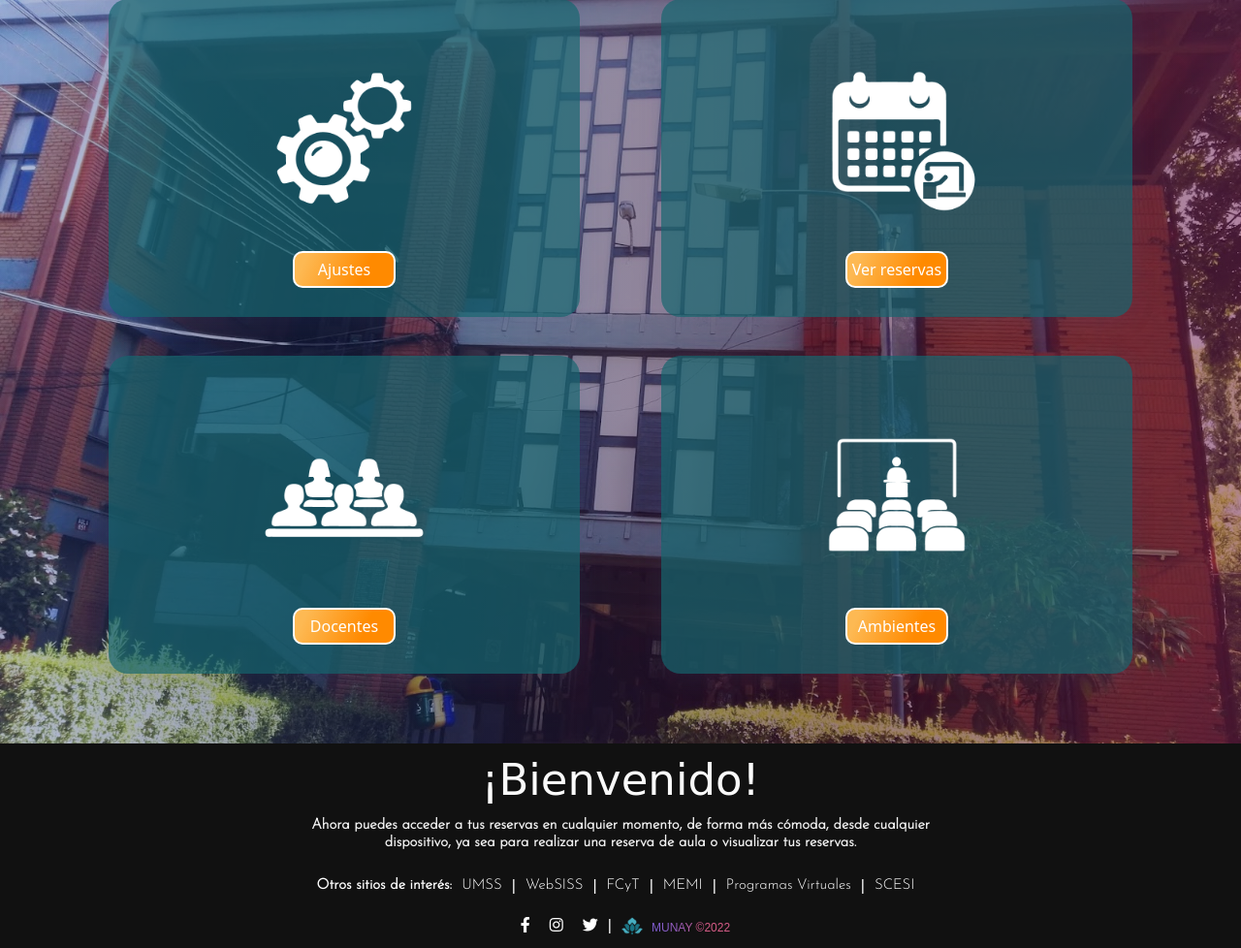
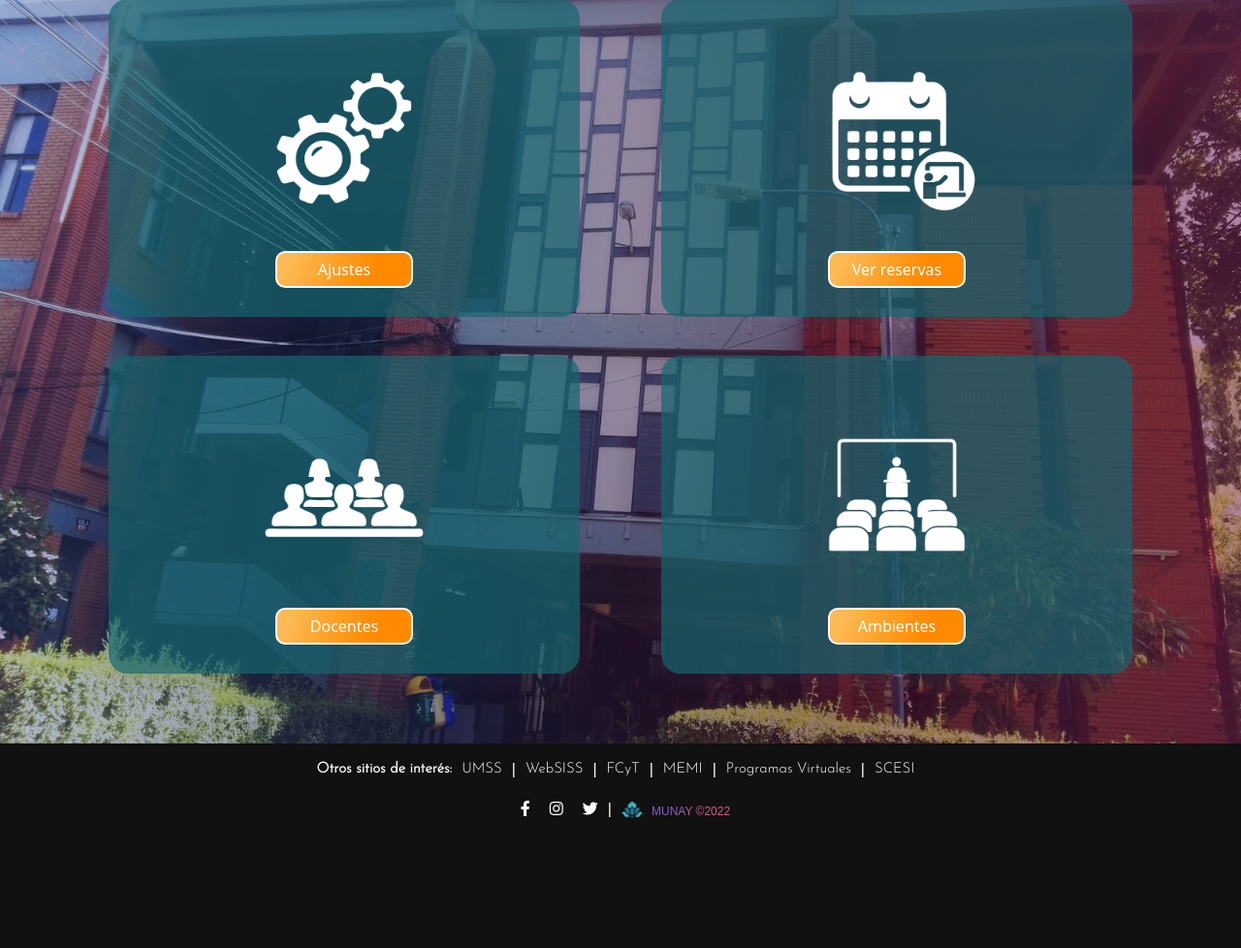
Before and after one commit to Yarias2106/Sistema_Reserva_Aulas, a Django app: page /VistaAdmin/ in a window 1280 px wide. Shown: the part 108-1086 px from the top of the page at 97% size. After the commit the page ends 952 px from the top, so only its background shows below. Run offline with Django 3.2, Linux system fonts and the light colour scheme; a user stored in the database is signed in; data comes from the database, SQL or seed files in the repository; some libraries are stand-ins or nearby versions; some web fonts are replaced.

Commit message:
Botones de erika arreglados parte 2

```diff
--- a/Proyecto_Munay/Templates/VistaAdministrador.html
+++ b/Proyecto_Munay/Templates/VistaAdministrador.html
@@ -17,7 +17,7 @@
           <div class="Iconos">
               <img src="{% static '/imagenes/Ajustes.png' %}" alt="Reservar">
           </div>
-          <button type="button" class="col-3 btn text-white BtnReservar" onclick = "location.href='#';" >Ajustes</button>
+          <button type="button" class="col-xxl-3 col-xl-4 col-lg-5 col-md-8 col-sm-4 col-4 btn text-white BtnReservar" onclick = "location.href='#';" >Ajustes</button>
         </div>
       </div>
 
@@ -26,7 +26,7 @@
           <div class="Iconos">
               <img src="{% static '/imagenes/Reservas.png' %}" alt="MiReserva">
           </div>
-          <button type="button" class="col-3 btn text-white BtnMiReserva" onclick= "location.href='/ReservasAdmin/';" >Ver reservas</button>
+          <button type="button" class="col-xxl-3 col-xl-4 col-lg-5 col-md-8 col-sm-4 col-4 btn text-white BtnMiReserva" onclick= "location.href='/ReservasAdmin/';" >Ver reservas</button>
         </div>
       </div>
       <div class="col-md-6 col-lg-6  ">
@@ -34,7 +34,7 @@
           <div class="Iconos">
               <img src="{% static '/imagenes/Docentes.png' %}" alt="MiReserva">
           </div>
-          <button type="button" class="col-3 btn text-white BtnMiReserva" onclick= "location.href='#';" >Docentes</button>
+          <button type="button" class="col-xxl-3 col-xl-4 col-lg-5 col-md-8 col-sm-4 col-4 btn text-white BtnMiReserva" onclick= "location.href='#';" >Docentes</button>
         </div>
       </div>
       <div class="col-md-6 col-lg-6  ">
@@ -42,22 +42,11 @@
           <div class="Iconos">
               <img src="{% static '/imagenes/Ambientes.png' %}" alt="MiReserva">
           </div>
-          <button type="button" class="col-3 btn text-white BtnMiReserva" onclick= "location.href='#';" >Ambientes</button>
+          <button type="button" class="col-xxl-3 col-xl-4 col-lg-5 col-md-8 col-sm-4 col-4 btn text-white BtnMiReserva" onclick= "location.href='#';" >Ambientes</button>
         </div>
       </div>
     </div>
   </div>
 </section>
 
-<!-- Bienvenida Section -->
-
-<section id="Bienvenida">
-<div class="Bienvenida-container">
-  <h1>¡Bienvenido!</h1>
-  <h2 class="col-10 col-sm-8 col-lg-6">Ahora puedes acceder a tus reservas en cualquier momento, de forma más cómoda, desde cualquier dispositivo, ya sea para realizar una reserva de aula o visualizar tus reservas.</h2>
-</div>
-</section>
-
-<!-- End Bienvenida Section -->
-
 {% endblock %}
```
